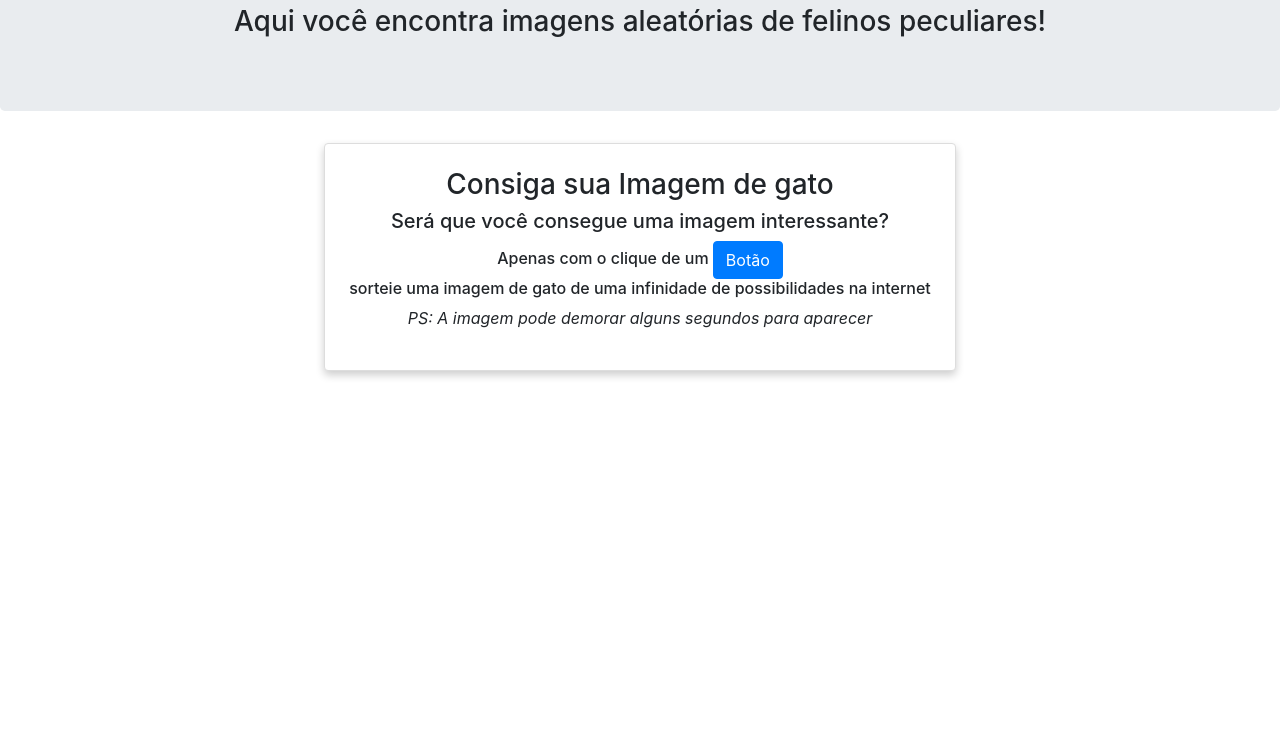
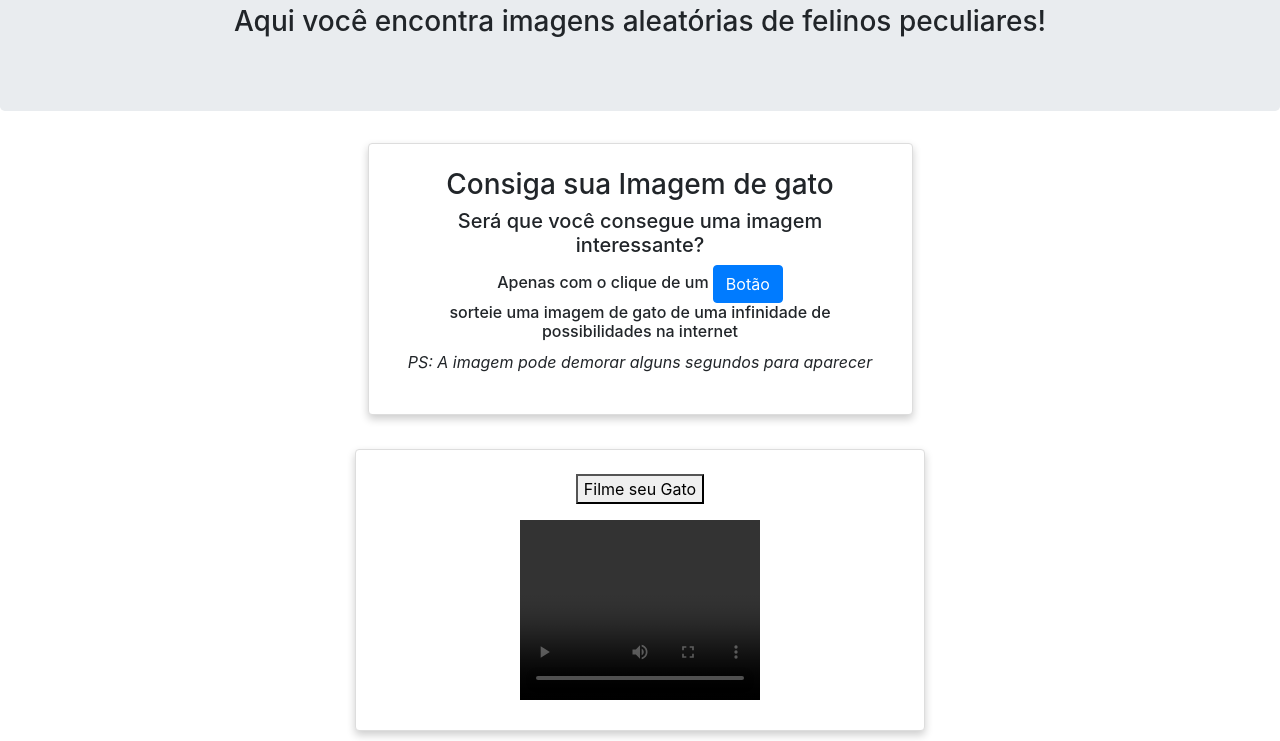
Before and after one commit to LucasEmmanoel06/cat-api, a plain HTML site: page index.html in a window 1280 px wide. Shown: the part 115-856 px from the top of the page. Before the commit the page ends 800 px from the top, so only its background shows below. Drawn offline with nearby package versions, Linux system fonts and the light colour scheme.

Commit message:
Funcionalidade de camera em tempo real adicionada 	modified:   index.html 	modified:   script.js 	modified:   styles.css

```diff
--- a/index.html
+++ b/index.html
@@ -18,18 +18,36 @@
 </header>
 
 <body>
-    <div class="container d-flex justify-content-center align-items-center">
-        <div class="shadow-box p-4 bg-white rounded">
-            <h3 class="text-center">Consiga sua Imagem de gato</h4>
-            <h5 class="text-center">Será que você consegue uma imagem interessante?</h5>
-            <!--essas tags com id "desktop" e "mobile" são o que diferenciam a exibição do botão nos dispositivos. Em resumo: no desktop o botão aparece no final de uma frase, no mobile, tem uma quebra de linha só para o botão ficar centralizado.-->
-            <h6 id="desktop" class="text-center hidden">Apenas com o clique de um <button type="button" class="btn btn-primary text-center" onclick="sorteioGato()">Botão</button><br> sorteie uma imagem de gato de uma infinidade de possibilidades na internet</h6>
-            <div id="mobile" class="hidden">
-                <h6 class="text-center"><button type="button" class="btn btn-primary text-center" style="margin: 5px; ;" onclick="sorteioGato()">Apenas com o clique de um Botão</button><br> Sorteie uma imagem de gato de uma infinidade de possibilidades na internet</h6>
+    <div class="container">
+        <div class="row justify-content-center mb-4" style="margin: 10px;">
+            <div class="col-md-6 shadow-box p-4 bg-white rounded">
+                <h3 class="text-center">Consiga sua Imagem de gato</h3>
+                <h5 class="text-center">Será que você consegue uma imagem interessante?</h5>
+                <h6 id="desktop" class="text-center hidden">
+                    Apenas com o clique de um
+                    <button type="button" class="btn btn-primary text-center" onclick="sorteioGato()">Botão</button>
+                    <br>
+                    sorteie uma imagem de gato de uma infinidade de possibilidades na internet
+                </h6>
+                <div id="mobile" class="hidden">
+                    <h6 class="text-center">
+                        <button type="button" class="btn btn-primary text-center" style="margin: 5px;" onclick="sorteioGato()">Apenas com o clique de um Botão</button>
+                        <br>
+                        Sorteie uma imagem de gato de uma infinidade de possibilidades na internet
+                    </h6>
+                </div>
+                <p class="text-center" style="font-style: italic;"> PS: A imagem pode demorar alguns segundos para aparecer</p>
+                <div class="image-container">
+                    <img id="my_image" class="img-fluid rounded align-items-center">
+                </div>
             </div>
-            <p class="text-center" style="font-style: italic;"> PS: A imagem pode demorar alguns segundos para aparecer</p>
-            <div class="image-container">
-                <img id="my_image" class="img-fluid rounded align-items-center">
+        </div>
+        <div class="row justify-content-center">
+            <div class="col-md-6 shadow-box p-4 bg-white rounded" style="margin: 10px;">
+                <div class="column text-center">
+                  <p><button type="button" onclick="getStream('video')">Filme seu Gato</button></p>
+                  <video controls autoplay style="height:180px; width: 240px;"></video>
+                </div>
             </div>
         </div>
     </div>
--- a/script.js
+++ b/script.js
@@ -25,9 +25,52 @@ function checkDevice() {
 
 }
 
+function getUserMedia(constraints) {
+    // if Promise-based API is available, use it
+    if (navigator.mediaDevices) {
+      return navigator.mediaDevices.getUserMedia(constraints);
+    }
 
+    // otherwise try falling back to old, possibly prefixed API...
+    var legacyApi = navigator.getUserMedia || navigator.webkitGetUserMedia ||
+      navigator.mozGetUserMedia || navigator.msGetUserMedia;
 
+    if (legacyApi) {
+      // ...and promisify it
+      return new Promise(function (resolve, reject) {
+        legacyApi.bind(navigator)(constraints, resolve, reject);
+      });
+    }
+  }
 
+  function getStream (type) {
+    if (!navigator.mediaDevices && !navigator.getUserMedia && !navigator.webkitGetUserMedia &&
+      !navigator.mozGetUserMedia && !navigator.msGetUserMedia) {
+      alert('User Media API not supported.');
+      return;
+    }
+
+    var constraints = {};
+    constraints[type] = true;
+
+    getUserMedia(constraints)
+      .then(function (stream) {
+        var mediaControl = document.querySelector(type);
+
+        if ('srcObject' in mediaControl) {
+          mediaControl.srcObject = stream;
+        } else if (navigator.mozGetUserMedia) {
+          mediaControl.mozSrcObject = stream;
+        } else {
+          mediaControl.src = (window.URL || window.webkitURL).createObjectURL(stream);
+        }
+
+        mediaControl.play();
+      })
+      .catch(function (err) {
+        alert('Error: ' + err);
+      });
+    }
 
 window.onload = checkDevice
 window.onresize = checkDevice
--- a/styles.css
+++ b/styles.css
@@ -6,7 +6,6 @@
     display: flex;
     justify-content: center;
     align-items: center;
-    height: 100%;
 }
 
 .shadow-box {
```
